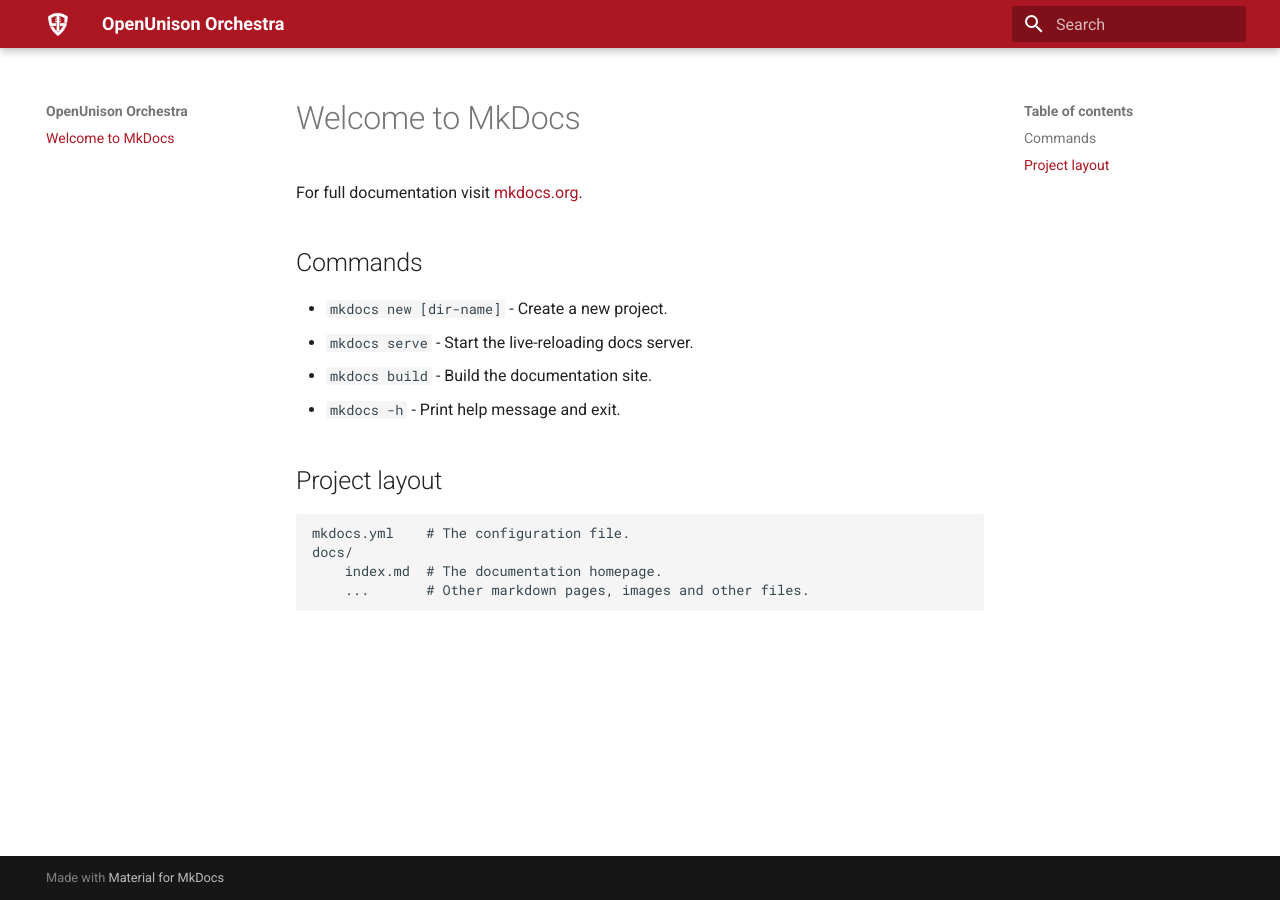
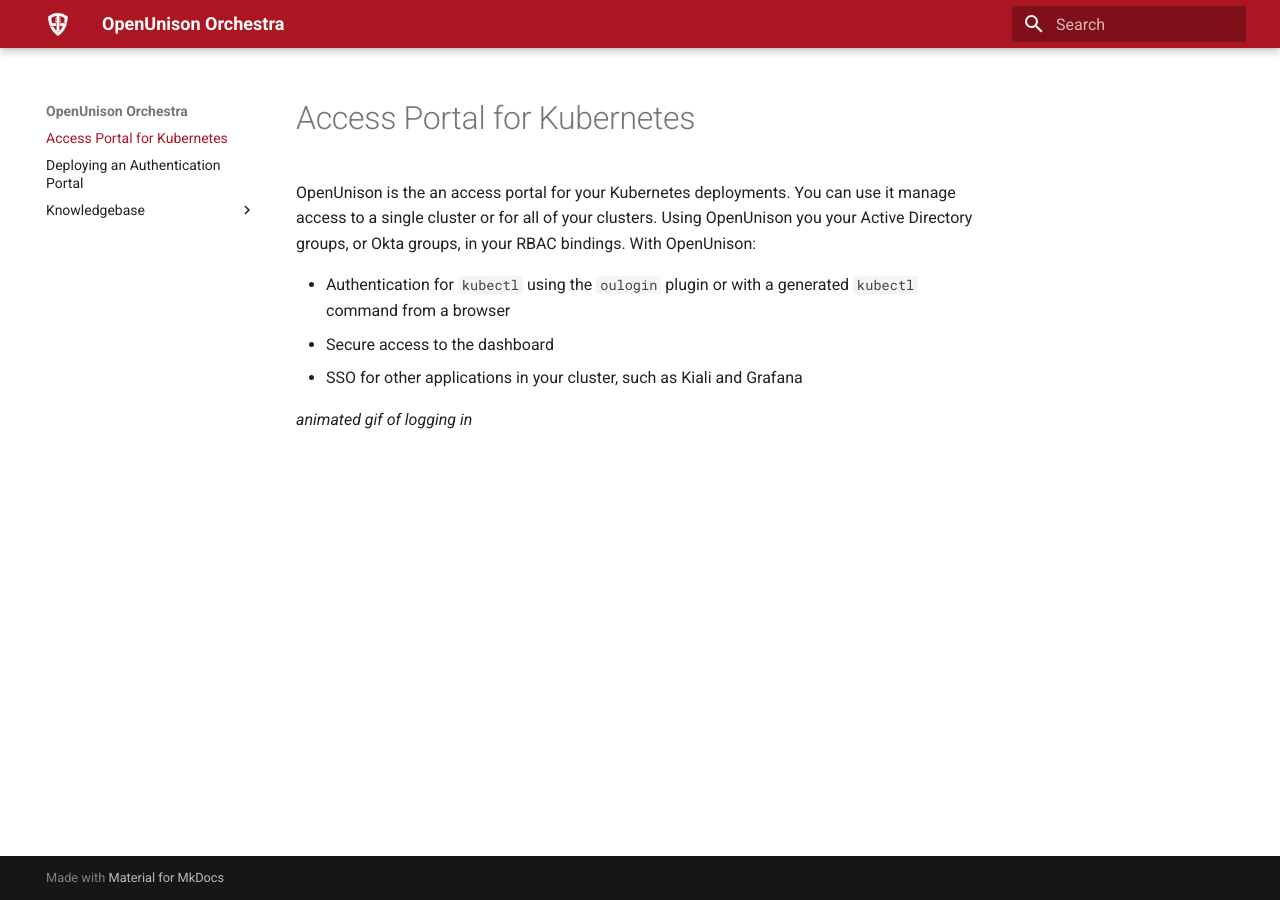
Before and after one commit to TaylorMonacelli/openunison.github.io, an MkDocs documentation site: the page built from docs/index.md, in a window 1280 px wide. Built offline with MkDocs 1.6.1 and Material for MkDocs 9.7.7, drawn with Linux system fonts in a browser that asks for light colours.

```diff
--- /dev/null
+++ b/docs/deployauth.md
@@ -0,0 +1 @@
+# Deploying an Authentication Portal
--- a/docs/index.md
+++ b/docs/index.md
@@ -1,17 +1,10 @@
-# Welcome to MkDocs
+# Access Portal for Kubernetes
 
-For full documentation visit [mkdocs.org](https://www.mkdocs.org).
+OpenUnison is the an access portal for your Kubernetes deployments.  You can use it manage access to a single cluster or for
+all of your clusters.  Using OpenUnison you your Active Directory groups, or Okta groups, in your RBAC bindings.  With OpenUnison:
 
-## Commands
+* Authentication for `kubectl` using the `oulogin` plugin or with a generated `kubectl` command from a browser
+* Secure access to the dashboard
+* SSO for other applications in your cluster, such as Kiali and Grafana
 
-* `mkdocs new [dir-name]` - Create a new project.
-* `mkdocs serve` - Start the live-reloading docs server.
-* `mkdocs build` - Build the documentation site.
-* `mkdocs -h` - Print help message and exit.
-
-## Project layout
-
-    mkdocs.yml    # The configuration file.
-    docs/
-        index.md  # The documentation homepage.
-        ...       # Other markdown pages, images and other files.
+*animated gif of logging in*
```
Also changed, not shown: docs/knowledgebase/airgap.md (added, +10 -0 lines), docs/knowledgebase/certificates.md (added, +63 -0 lines), docs/knowledgebase/prometheus.md (added, +89 -0 lines).
